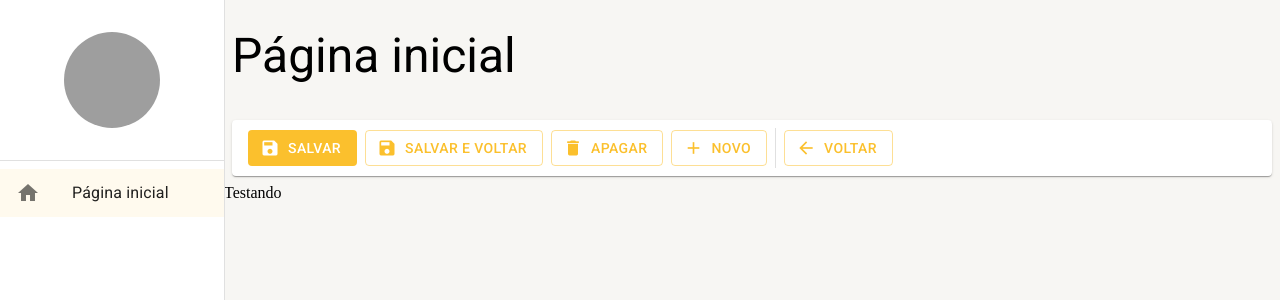
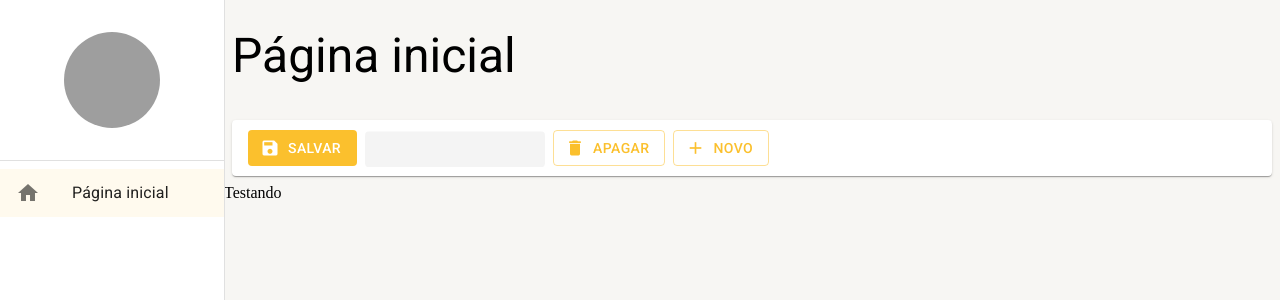
Before and after one commit to marciomonzon/react_crud, a React (Create React App) app in the folder crud-material/: page /pagina-inicial in a window 1280 px wide. Shown: the top 300 px of the page. Built offline with nearby package versions, Linux system fonts and the light colour scheme; grey boxes are pictures that could not be loaded.

Commit message:
barradeferramentas

```diff
--- a/crud-material/src/pages/dashboard/Dashboard.tsx
+++ b/crud-material/src/pages/dashboard/Dashboard.tsx
@@ -8,7 +8,12 @@
     <LayoutBaseDePagina
       titulo='Página inicial'
       barraDeFerramentas={(
-        <FerramentasDeDetalhe  mostrarBotaoSalvarFechar />
+        <FerramentasDeDetalhe
+          mostrarBotaoNovo
+          mostrarBotaoSalvarEFechar
+          mostrarBotaoSalvarEFecharCarregando
+          mostrarBotaoVoltar={false}
+        />
       )}
     >
       Testando
--- a/crud-material/src/shared/components/ferramentas-detalhe/FerramentasDetalhe.tsx
+++ b/crud-material/src/shared/components/ferramentas-detalhe/FerramentasDetalhe.tsx
@@ -1,33 +1,50 @@
-import { Box, Button, Divider, Icon, Paper, useTheme } from '@mui/material';
+import { Box, Button, Divider, Icon, Paper, Skeleton, Theme, Typography, useMediaQuery, useTheme } from '@mui/material';
+
 
 interface IFerramentasDeDetalheProps {
   textoBotaoNovo?: string;
+
   mostrarBotaoNovo?: boolean;
+  mostrarBotaoVoltar?: boolean;
   mostrarBotaoApagar?: boolean;
   mostrarBotaoSalvar?: boolean;
-    mostrarBotaoSalvarFechar?: boolean;
+  mostrarBotaoSalvarEFechar?: boolean;
 
-    aoCliclarEmNovo?:  () => void;
+  mostrarBotaoNovoCarregando?: boolean;
+  mostrarBotaoVoltarCarregando?: boolean;
+  mostrarBotaoApagarCarregando?: boolean;
+  mostrarBotaoSalvarCarregando?: boolean;
+  mostrarBotaoSalvarEFecharCarregando?: boolean;
+
+  aoClicarEmNovo?: () => void;
   aoClicarEmVoltar?: () => void;
   aoClicarEmApagar?: () => void;
   aoClicarEmSalvar?: () => void;
   aoClicarEmSalvarEFechar?: () => void;
 }
-
 export const FerramentasDeDetalhe: React.FC<IFerramentasDeDetalheProps> = ({
   textoBotaoNovo = 'Novo',
 
   mostrarBotaoNovo = true,
+  mostrarBotaoVoltar = true,
   mostrarBotaoApagar = true,
   mostrarBotaoSalvar = true,
-    mostrarBotaoSalvarFechar = false,
+  mostrarBotaoSalvarEFechar = false,
 
-    aoCliclarEmNovo,
+  mostrarBotaoNovoCarregando = false,
+  mostrarBotaoVoltarCarregando = false,
+  mostrarBotaoApagarCarregando = false,
+  mostrarBotaoSalvarCarregando = false,
+  mostrarBotaoSalvarEFecharCarregando = false,
+
+  aoClicarEmNovo,
   aoClicarEmVoltar,
   aoClicarEmApagar,
   aoClicarEmSalvar,
-    aoClicarEmSalvarEFechar
+  aoClicarEmSalvarEFechar,
 }) => {
+  const smDown = useMediaQuery((theme: Theme) => theme.breakpoints.down('sm'));
+  const mdDown = useMediaQuery((theme: Theme) => theme.breakpoints.down('md'));
   const theme = useTheme();
 
   return (
@@ -41,47 +58,104 @@
       height={theme.spacing(5)}
       component={Paper}
     >
-      {mostrarBotaoSalvar && (<Button
+      {(mostrarBotaoSalvar && !mostrarBotaoSalvarCarregando) && (
+        <Button
           color='primary'
           disableElevation
           variant='contained'
           onClick={aoClicarEmSalvar}
           startIcon={<Icon>save</Icon>}
-      >Salvar</Button>)}
+        >
+          <Typography variant='button' whiteSpace="nowrap" textOverflow="ellipsis" overflow="hidden">
+            Salvar
+          </Typography>
+        </Button>
+      )}
 
-      {mostrarBotaoSalvarFechar && (<Button
+      {mostrarBotaoSalvarCarregando && (
+        <Skeleton width={110} height={60} />
+      )}
+
+      {(mostrarBotaoSalvarEFechar && !mostrarBotaoSalvarEFecharCarregando && !smDown && !mdDown) && (
+        <Button
           color='primary'
           disableElevation
           variant='outlined'
           onClick={aoClicarEmSalvarEFechar}
           startIcon={<Icon>save</Icon>}
-      >Salvar e voltar</Button>)}
+        >
+          <Typography variant='button' whiteSpace="nowrap" textOverflow="ellipsis" overflow="hidden">
+            Salvar e voltar
+          </Typography>
+        </Button>
+      )}
 
-      {mostrarBotaoApagar && (<Button
+      {(mostrarBotaoSalvarEFecharCarregando && !smDown && !mdDown) && (
+        <Skeleton width={180} height={60} />
+      )}
+
+      {(mostrarBotaoApagar && !mostrarBotaoApagarCarregando) && (
+        <Button
           color='primary'
           disableElevation
           variant='outlined'
           onClick={aoClicarEmApagar}
           startIcon={<Icon>delete</Icon>}
-      >Apagar</Button>)}
+        >
+          <Typography variant='button' whiteSpace="nowrap" textOverflow="ellipsis" overflow="hidden">
+            Apagar
+          </Typography>
+        </Button>
+      )}
 
-      {mostrarBotaoNovo && (<Button
+      {mostrarBotaoApagarCarregando && (
+        <Skeleton width={110} height={60} />
+      )}
+
+      {(mostrarBotaoNovo && !mostrarBotaoNovoCarregando && !smDown) && (
+        <Button
           color='primary'
           disableElevation
           variant='outlined'
-        onClick={aoCliclarEmNovo}
+          onClick={aoClicarEmNovo}
           startIcon={<Icon>add</Icon>}
-      >{textoBotaoNovo}</Button>)}
+        >
+          <Typography variant='button' whiteSpace="nowrap" textOverflow="ellipsis" overflow="hidden">
+            {textoBotaoNovo}
+          </Typography>
+        </Button>
+      )}
 
+      {(mostrarBotaoNovoCarregando && !smDown) && (
+        <Skeleton width={110} height={60} />
+      )}
+
+      {
+        (
+          mostrarBotaoVoltar &&
+          (mostrarBotaoNovo || mostrarBotaoApagar || mostrarBotaoSalvar || mostrarBotaoSalvarEFechar)
+        ) && (
           <Divider variant='middle' orientation='vertical' />
+        )
+      }
 
-      {<Button
+      {(mostrarBotaoVoltar && !mostrarBotaoVoltarCarregando) && (
+        <Button
           color='primary'
           disableElevation
           variant='outlined'
           onClick={aoClicarEmVoltar}
           startIcon={<Icon>arrow_back</Icon>}
-      >Voltar</Button>}
-    </Box>
+        >
+          <Typography variant='button' whiteSpace="nowrap" textOverflow="ellipsis" overflow="hidden">
+            Voltar
+          </Typography>
+        </Button>
+      )}
+
+      {mostrarBotaoVoltarCarregando && (
+        <Skeleton width={110} height={60} />
+      )}
+    </Box >
   );
 };
```
Lines whose indentation alone changed are shown as unchanged.
